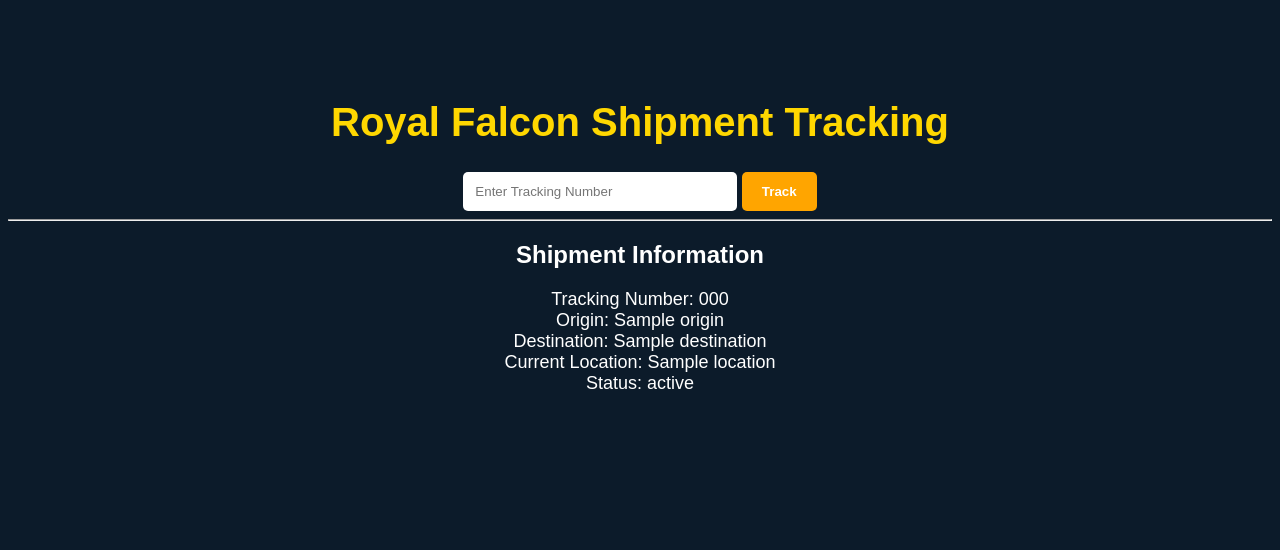
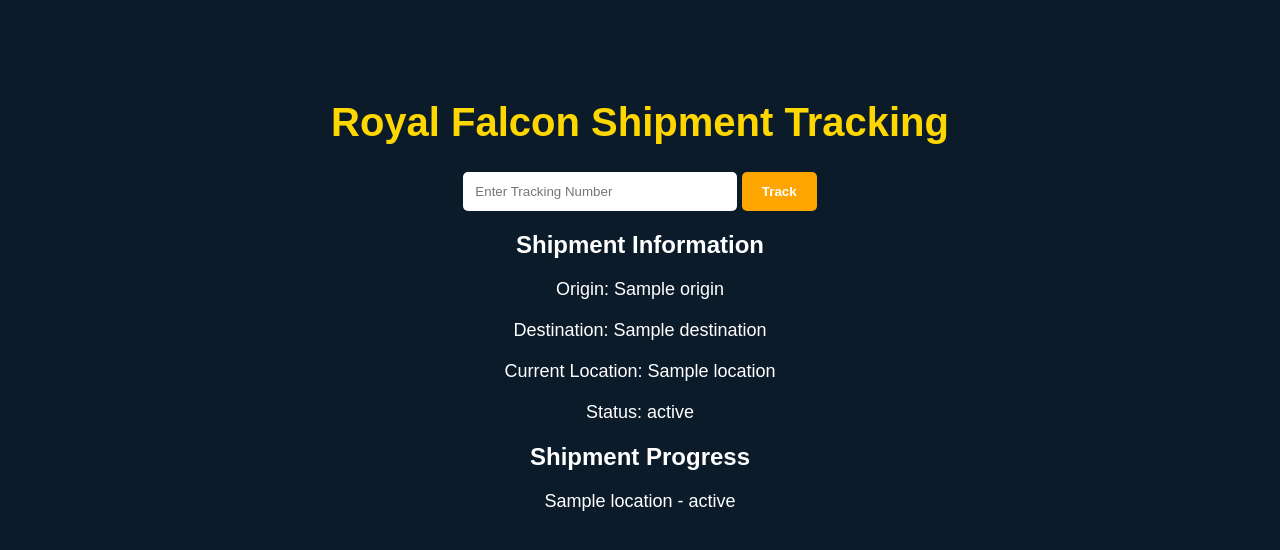
Before and after one commit to mygoodluck2026-ui/royal-falcon-system, a Flask app: template templates/track.html in a window 1280 px wide. Shown: the top 550 px of the page. Run offline with Flask 3, Linux system fonts and the light colour scheme; the template is opened without the code that fills it: most values are stand-ins (such as "Sample title", 1, 10 or a date in 2020).

Commit message:
Update track.html

```diff
--- a/templates/track.html
+++ b/templates/track.html
@@ -2,8 +2,11 @@
 <html>
 
 <head>
+
 <title>Royal Falcon Shipment Tracking</title>
+
 <link rel="stylesheet" href="/static/style.css">
+
 </head>
 
 <body>
@@ -12,27 +15,39 @@
 
 <form method="POST">
 
-<input type="text" name="code" placeholder="Enter Tracking Number" required>
+<input name="code" placeholder="Enter Tracking Number">
 
-<button type="submit">Track</button>
+<button>Track</button>
 
 </form>
 
-<hr>
+{% if shipment %}
 
-{% if shipment %}
+<div class="card">
 
 <h2>Shipment Information</h2>
 
-<p>
+<p>Origin: {{shipment.origin}}</p>
 
-Tracking Number: {{shipment.code}} <br>
-Origin: {{shipment.origin}} <br>
-Destination: {{shipment.destination}} <br>
-Current Location: {{shipment.location}} <br>
-Status: {{shipment.status}}
+<p>Destination: {{shipment.destination}}</p>
 
-</p>
+<p>Current Location: {{shipment.location}}</p>
+
+<p>Status: {{shipment.status}}</p>
+
+</div>
+
+<h2>Shipment Progress</h2>
+
+{% for step in history %}
+
+<div class="timeline">
+
+<p>{{step.location}} - {{step.status}}</p>
+
+</div>
+
+{% endfor %}
 
 {% endif %}
 
```
